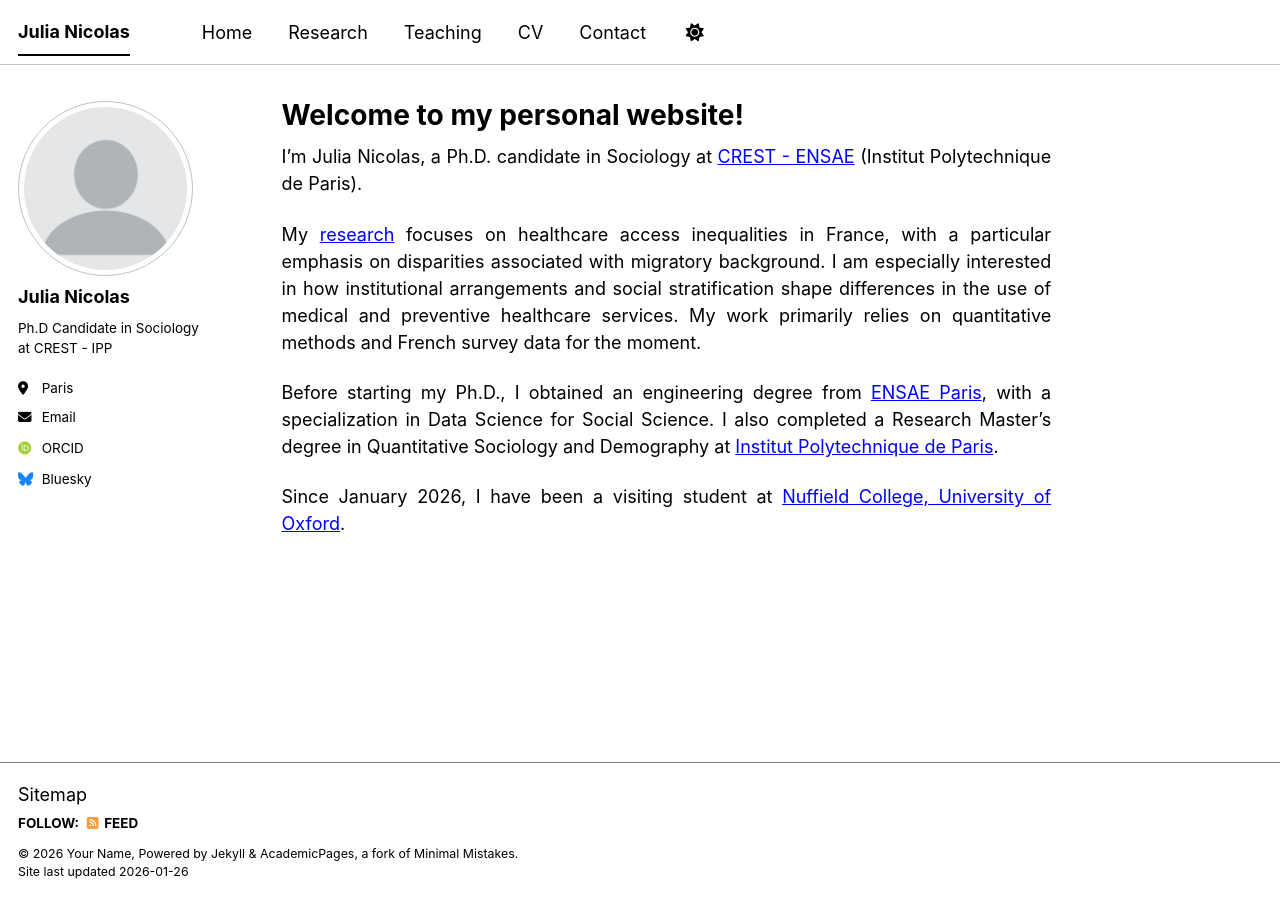
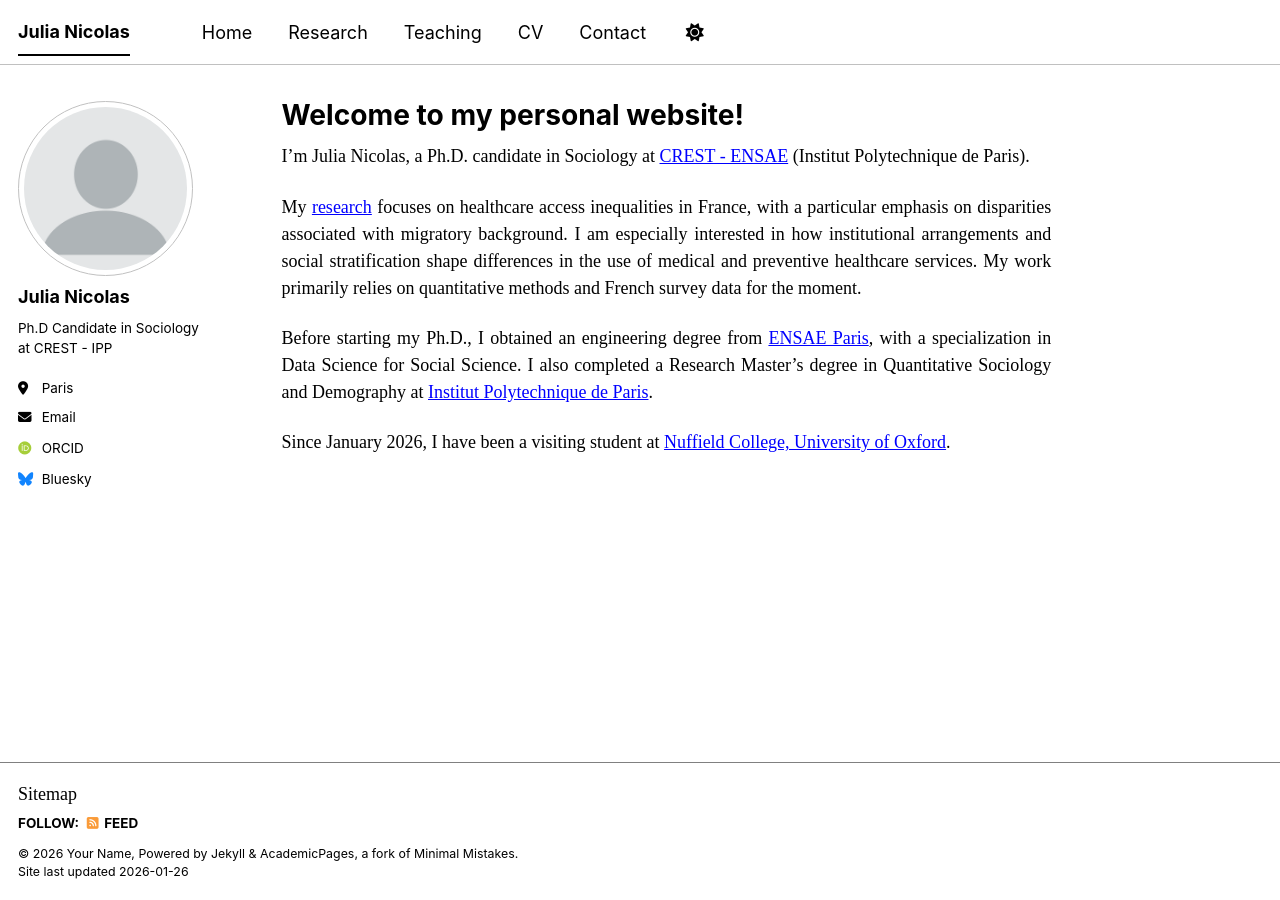
Before and after one commit to Julia-Nicolas/julia-nicolas.github.io, a Jekyll site: the page built from _pages/about.md, in a window 1280 px wide. Built offline with Jekyll 4.4.1, drawn with Linux system fonts in a browser that asks for light colours; some web fonts are replaced; a script bundle is joined from its source files by our own code; library files that are not in the unit come from our copies.

Commit message:
Update main.scss

```diff
--- a/assets/css/main.scss
+++ b/assets/css/main.scss
@@ -47,3 +47,10 @@
 .page__content p {
   text-align: justify;
 }
+
+
+/* Custom typography */
+
+body {
+  font-family: "Lora", serif;
+}
```
